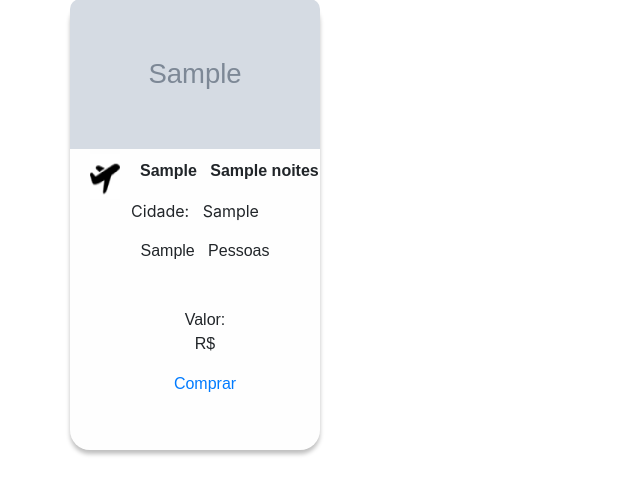
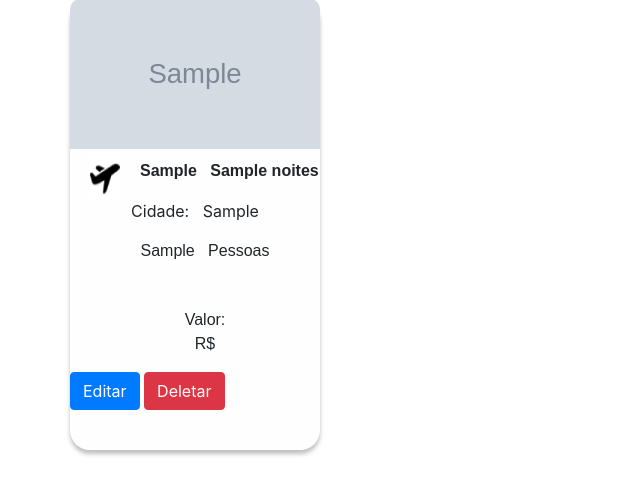
Before and after one commit to BrunoNascimentoBarbosa/ViagensPacotesWeb, a PHP site: page / in a window 1280 px wide. Shown: the part 535-1033 px from the top of the page, without its empty margins (0-640 px from the left). Run offline with PHP 8.4, Linux system fonts and the light colour scheme; tables that the repository leaves empty or names only in its code hold one stand-in row (values such as "Sample post"); grey boxes marked "Sample" are stand-in pictures; data that the repository does not hold is empty.

Commit message:
Deletando pacote de viagem

```diff
--- a/index.php
+++ b/index.php
@@ -14,11 +14,29 @@ Curso Análise e Desenvolvimento de Sistemas -->
         <meta name="keywords" content="Destinos,Roteiros,Pacotes,Voos">
         <meta name="author" content="Renato Nogueira Nery - Rio de Janeiro ,Brasil 2023 ">
         <meta name="viewport" content="width=device-width, initial-scale=1.0">
-        <link rel="stylesheet" href="estilo/bootstrap-3.4.1-dist/css/bootstrap.min.css">
-        <link rel="stylesheet" href="estilo/justified-nav.css">
+        <script src="https://ajax.googleapis.com/ajax/libs/jquery/3.7.1/jquery.min.js"></script>
         <link rel="stylesheet" href="bootstrap-4.6.2-dist/css/bootstrap.min.css">
         <link rel="stylesheet" type="text/css"   href="style/style.css" media="screen"/>
     </head>
+
+    <script>
+         $(function(){
+           $('button#deletar').click(function(){
+             var id_pacote = $(this).val();
+               $.post(
+                 'deletar_pacote.php',
+                   {
+                     action : "deletar",
+                     id_pacote: id_pacote
+                   },
+                    function(res){
+                   location.reload();
+                   }
+                 )
+             })
+        })
+
+    </script>
 
     <body>
 
@@ -77,7 +95,12 @@ Curso Análise e Desenvolvimento de Sistemas -->
                 </div>
                 <p class='titulo-pacote'>$pacote[numero_pessoas] &nbsp; Pessoas </p><br>
                 <div id='valor'><p class='titulo-pacote'>Valor:<br> R$ $pacote[valor_Pacote]</p></div>
-                <p class='titulo-pacote'><a href='#'> Comprar</a></p>
+
+
+                <button type='button' id='editar' class='btn btn-primary' value='" .$pacote['id'] ."'>Editar</button>
+
+                <button type='button'   id='deletar' class='btn btn-danger' value='" .$pacote['id'] ."'>Deletar</button>
+
                 </div>
                 </div>
 
@@ -110,7 +133,6 @@ else {
 
 
 
-
                 <script src="bootstrap-4.6.2-dist/js/bootstrap.min.js"></script>
                 <script src="bootstrap-4.6.2-dist/js/bootstrap.js"></script>
      </body>
```
Also changed, not shown: deletar_pacote.php (added, +22 -0 lines), arquivos/65498222e909e.jpg (deleted).
